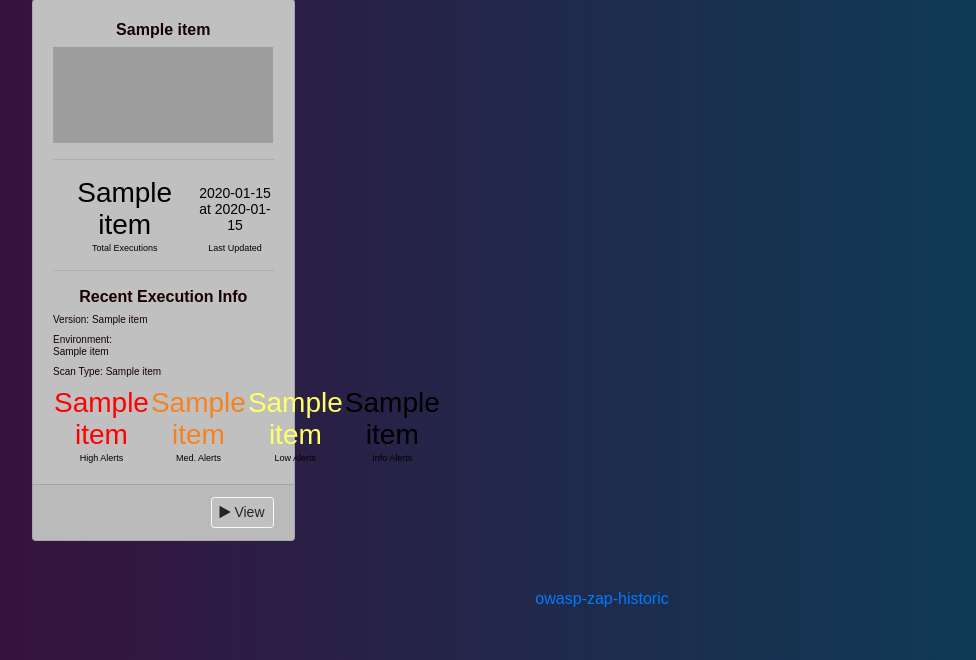
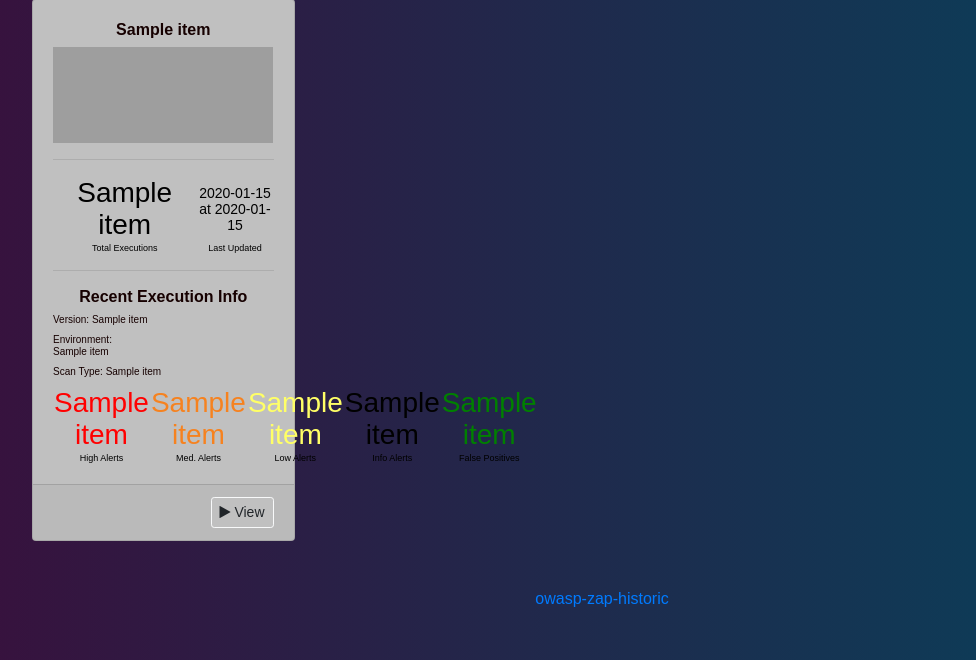
Before and after one commit to Accruent/owasp-zap-historic, a Flask app: template owasp_zap_historic/templates/index.html in a window 1280 px wide. Shown: the part 55-715 px from the top of the page, without its empty margins (38-1014 px from the left). Run offline with Flask 2, Linux system fonts and the light colour scheme; the template is opened without the code that fills it: most values are stand-ins (such as "Sample title", 1, 10 or a date in 2020); parts of the project's set-up code (start-up, migrations or seed data) failed here and were passed over; some libraries are stand-ins or nearby versions; grey boxes are pictures that could not be loaded.

Commit message:
fix index.html

```diff
--- a/owasp_zap_historic/templates/index.html
+++ b/owasp_zap_historic/templates/index.html
@@ -94,8 +94,8 @@
                             </table>
                             <hr>
                             <h3 style="text-align:center;;font-size:16;"><b>Recent Execution Info</b></h3>
-                            <h4 style="text-align:left;font-size:10;">Version: {{item[13]|truncate(40,True)}}</h4>
-                            <h4 style="text-align:left;font-size:10;">Environment: </br>{{item[14]}}</h4>
+                            <h4 style="text-align:left;font-size:10;">Version: {{item[14]|truncate(40,True)}}</h4>
+                            <h4 style="text-align:left;font-size:10;">Environment: </br>{{item[15]}}</h4>
                             <h4 style="text-align:left;font-size:10;">Scan Type: {{item[5]|truncate(20,True)}}</h4>
                             <table class="text-muted" style="width:100%;text-align:center;">
                                 <tbody>
@@ -104,12 +104,14 @@
                                         <td style="color:#F6821F">{{item[10]}}</td>
                                         <td style="color:#FFFF66">{{item[11]}}</td>
                                         <td style="color:black">{{item[12]}}</td>
+                                        <td style="color:green">{{item[13]}}</td>
                                     </tr>
                                     <tr style="font-size:9px;">
                                         <td style="color:black">High Alerts</td>
                                         <td style="color:black">Med. Alerts</td>
                                         <td style="color:black">Low Alerts</td>
                                         <td style="color:black">Info Alerts</td>
+                                        <td style="color:black">False Positives</td>
                                     </tr>
                                 </tbody>
                             </table>
```
Also changed, not shown: owasp_zap_historic/app.py (+0 -11 lines).
